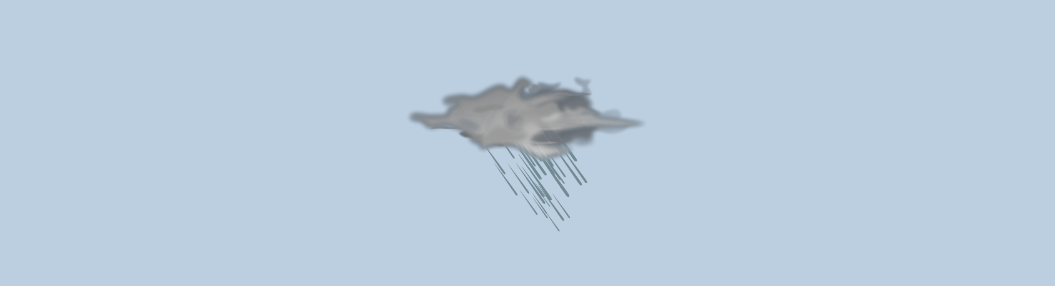
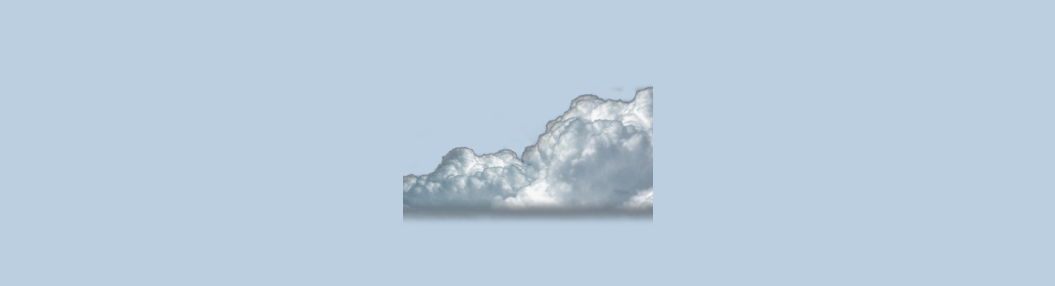
Before and after one commit to ToryOstr/your_weather, a React (Create React App) app: page / in a window 1280 px wide. Shown: the part 282-568 px from the top of the page, without its empty margins (112-1167 px from the left). Built offline with nearby package versions, Linux system fonts and the light colour scheme.

Commit message:
add dependencies for package.json

```diff
--- a/package.json
+++ b/package.json
@@ -16,7 +16,7 @@
   },
   "devDependencies": {
     "react-scripts": "5.0.1",
-    "@babel/plugin-proposal-private-property-in-object" : "7.23.2"
+    "babel-preset-react-app": "7.23.2"
   },
   "scripts": {
     "start": "react-scripts start",
--- a/src/components/StartAnimation/StartAnimation.jsx
+++ b/src/components/StartAnimation/StartAnimation.jsx
@@ -19,7 +19,7 @@ export default function StartAnimation() {
       setCurrentImageIndex((prevIndex) =>
         prevIndex === images.length - 1 ? 0 : getRandomInt(images.length)
       );
-    }, 150);
+    }, 500);
 
     return () => {
       clearInterval(interval);
```
